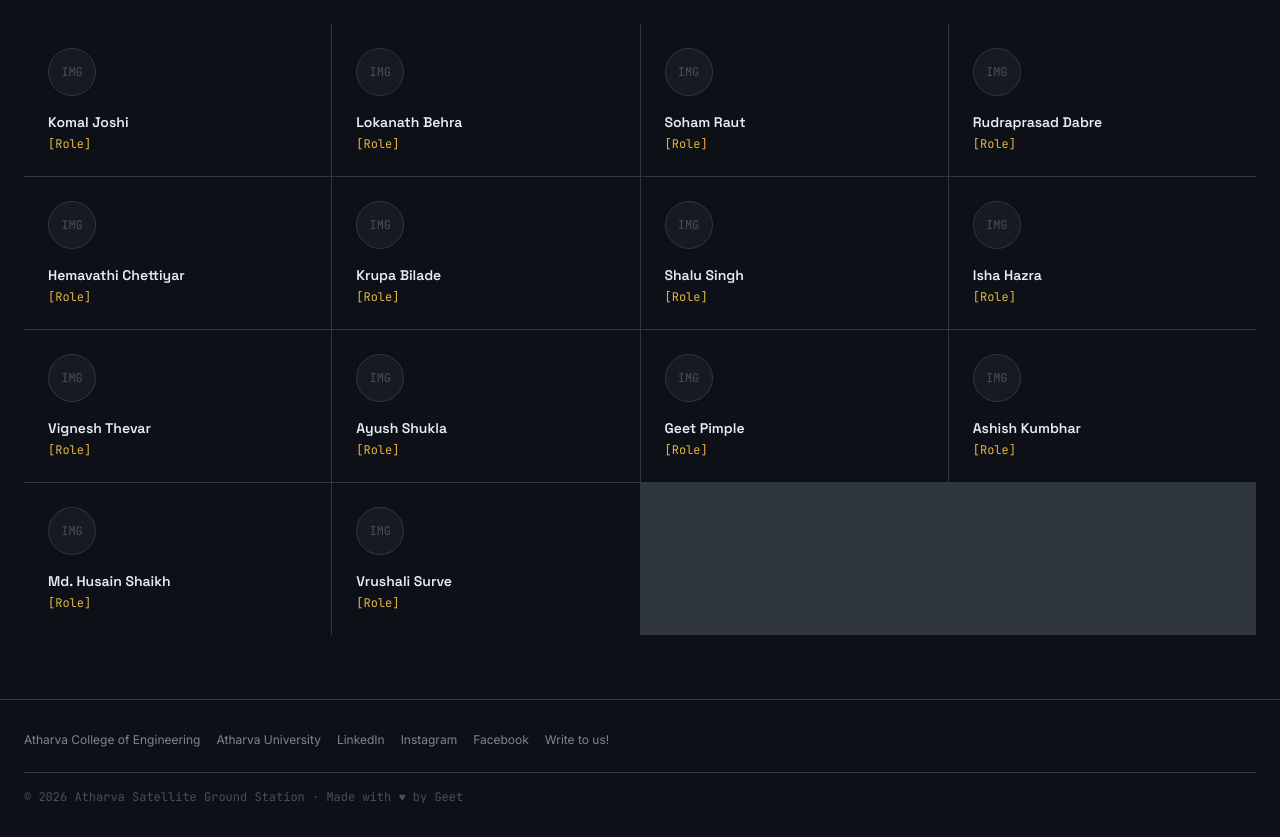
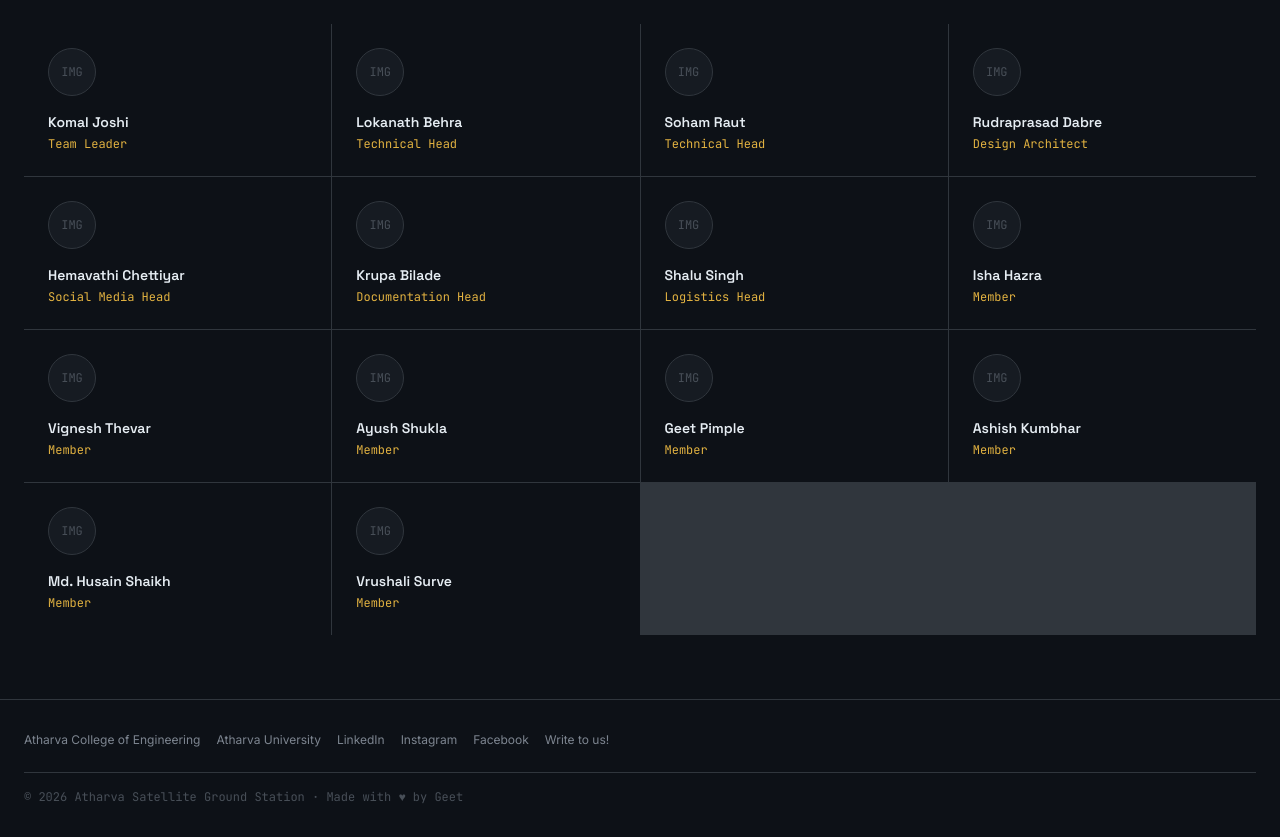
Before and after one commit to happi0456/atharvagroundstation, a Next.js app: page /team in a window 1280 px wide. Shown: the part 900-1737 px from the top of the page. Built offline with nearby package versions, Linux system fonts and the light colour scheme.

Commit message:
added roles

```diff
--- a/app/team/page.jsx
+++ b/app/team/page.jsx
@@ -4,24 +4,25 @@ const FACULTY = [
     name: 'Dr. Kiruthika B.',
     role: 'Faculty Coordinator',
     department: 'HOD Electronics & Telecommunication',
+    image: ''
   },
 ]
 
 const MEMBERS = [
-  { id: 'm1',  name: 'Komal Joshi', role: '[Role]'},
-  { id: 'm2',  name: 'Lokanath Behra', role: '[Role]'},
-  { id: 'm3',  name: 'Soham Raut', role: '[Role]'},
-  { id: 'm4',  name: 'Rudraprasad Dabre', role: '[Role]'},
-  { id: 'm5',  name: 'Hemavathi Chettiyar', role: '[Role]'},
-  { id: 'm6',  name: 'Krupa Bilade', role: '[Role]'},
-  { id: 'm7',  name: 'Shalu Singh', role: '[Role]'},
-  { id: 'm8',  name: 'Isha Hazra', role: '[Role]'},
-  { id: 'm9',  name: 'Vignesh Thevar', role: '[Role]'},
-  { id: 'm10', name: 'Ayush Shukla', role: '[Role]'},
-  { id: 'm11', name: 'Geet Pimple', role: '[Role]'},
-  { id: 'm12', name: 'Ashish Kumbhar', role: '[Role]'},
-  { id: 'm13', name: 'Md. Husain Shaikh', role: '[Role]'},
-  { id: 'm14', name: 'Vrushali Surve', role: '[Role]'},
+  { id: 'm1',  name: 'Komal Joshi', role: 'Team Leader', image: ''},
+  { id: 'm2',  name: 'Lokanath Behra', role: 'Technical Head', image: ''},
+  { id: 'm3',  name: 'Soham Raut', role: 'Technical Head', image: ''},
+  { id: 'm4',  name: 'Rudraprasad Dabre', role: 'Design Architect', image: ''},
+  { id: 'm5',  name: 'Hemavathi Chettiyar', role: 'Social Media Head', image: ''},
+  { id: 'm6',  name: 'Krupa Bilade', role: 'Documentation Head', image: ''},
+  { id: 'm7',  name: 'Shalu Singh', role: 'Logistics Head', image: ''},
+  { id: 'm8',  name: 'Isha Hazra', role: 'Member', image: ''},
+  { id: 'm9',  name: 'Vignesh Thevar', role: 'Member', image: ''},
+  { id: 'm10', name: 'Ayush Shukla', role: 'Member', image: ''},
+  { id: 'm11', name: 'Geet Pimple', role: 'Member', image: ''},
+  { id: 'm12', name: 'Ashish Kumbhar', role: 'Member', image: ''},
+  { id: 'm13', name: 'Md. Husain Shaikh', role: 'Member', image : ''},
+  { id: 'm14', name: 'Vrushali Surve', role: 'Member', image: ''},
 ]
 
 export default function TeamPage() {
```
